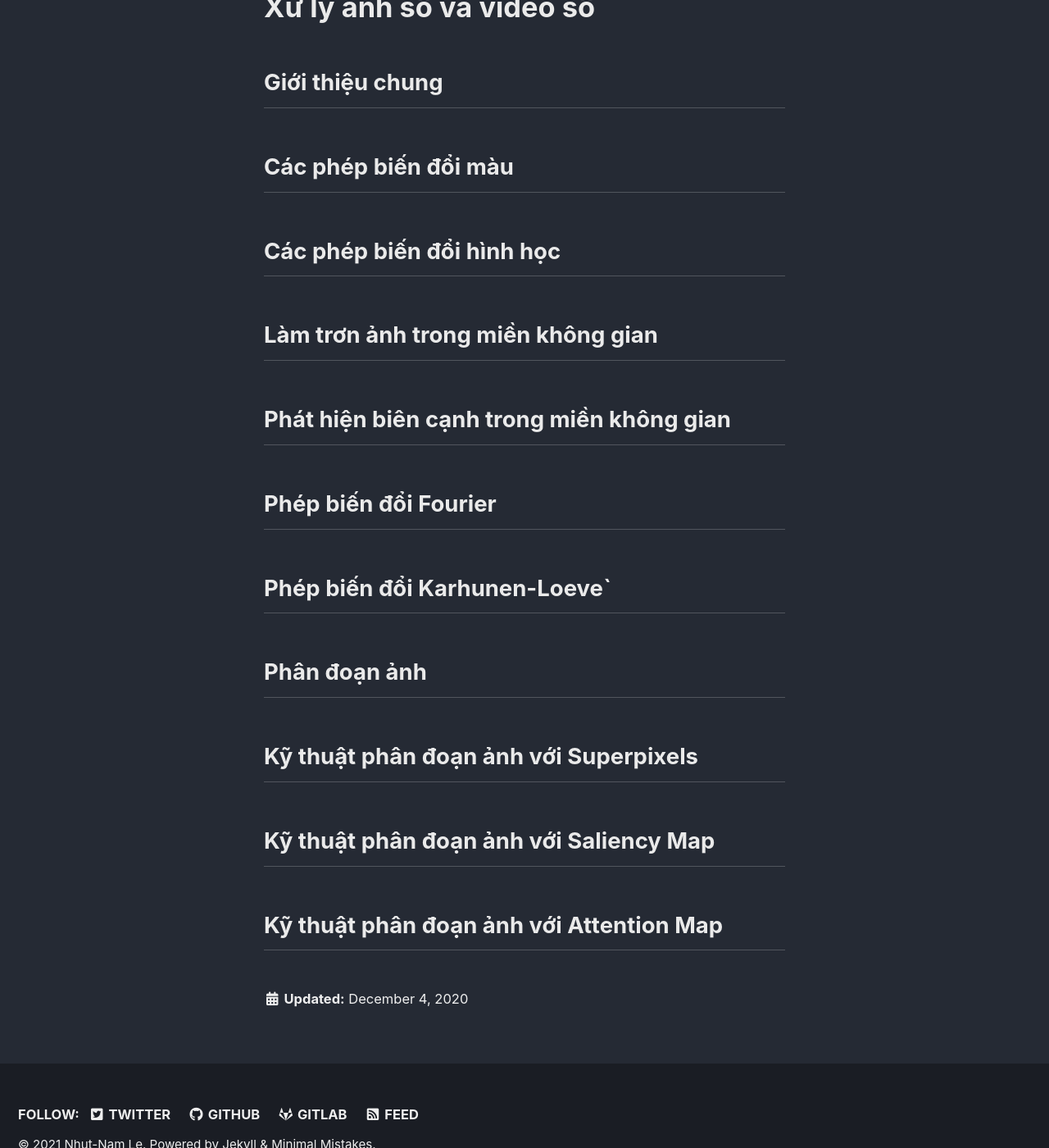
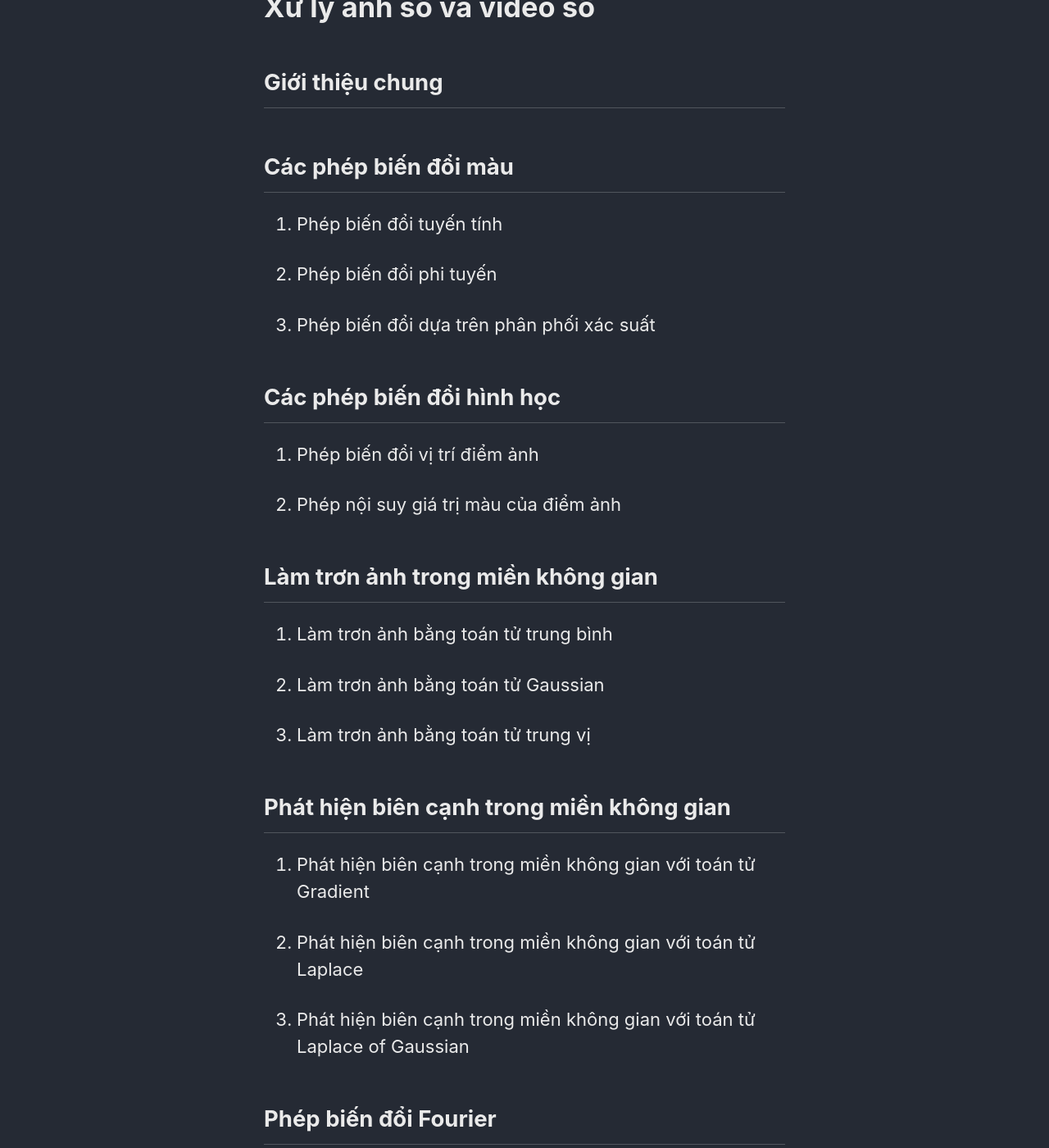
Before and after one commit to nhutnamhcmus/nhutnamhcmus.github.io, a Jekyll site: the page built from _pages/vds.md, in a window 1280 px wide and 1400 px high, scrolled down 1741 px. Shown: the whole window at 82% size. Built offline with Jekyll 4.4.1, drawn with Linux system fonts in a browser that asks for light colours; cached includes are drawn as plain includes; some of the changed text lies outside the part shown.

Commit message:
update site

```diff
--- a/_pages/vds.md
+++ b/_pages/vds.md
@@ -26,17 +26,49 @@ Về Thị giác máy tính (Computer Vision) là một lĩnh vực bao gồm c
 
 ## Các phép biến đổi màu
 
+1. Phép biến đổi tuyến tính
+
+2. Phép biến đổi phi tuyến
+
+3. Phép biến đổi dựa trên phân phối xác suất
+
 ## Các phép biến đổi hình học
+
+1. Phép biến đổi vị trí điểm ảnh
+
+2. Phép nội suy giá trị màu của điểm ảnh
 
 ## Làm trơn ảnh trong miền không gian
 
+1. Làm trơn ảnh bằng toán tử trung bình
+
+2. Làm trơn ảnh bằng toán tử Gaussian
+
+3. Làm trơn ảnh bằng toán tử trung vị
+
 ## Phát hiện biên cạnh trong miền không gian
 
+1. Phát hiện biên cạnh trong miền không gian với toán tử Gradient
+
+2. Phát hiện biên cạnh trong miền không gian với toán tử Laplace
+
+3. Phát hiện biên cạnh trong miền không gian với toán tử Laplace of Gaussian
+
 ## Phép biến đổi Fourier
+
+1. Cơ sở Toán học
+
+2. Phép biển đổi Fourier liên tục
+
+2. Phép biến đổi Fourier rời rạc
 
 ## Phép biến đổi Karhunen-Loeve`
 
 ## Phân đoạn ảnh
+
+1. Phân đoạn ảnh sử dụng phương pháp Region growing
+
+2. Phân đoạn ảnh sử dụng phương pháp K-means
 
 ## Kỹ thuật phân đoạn ảnh với Superpixels
 
```
Also changed, not shown: _posts/2021-06-12-ml-exam-demo.md (+18 -14 lines), _posts/2021-06-12-nd-exam-demo.md (+5 -1 lines).
